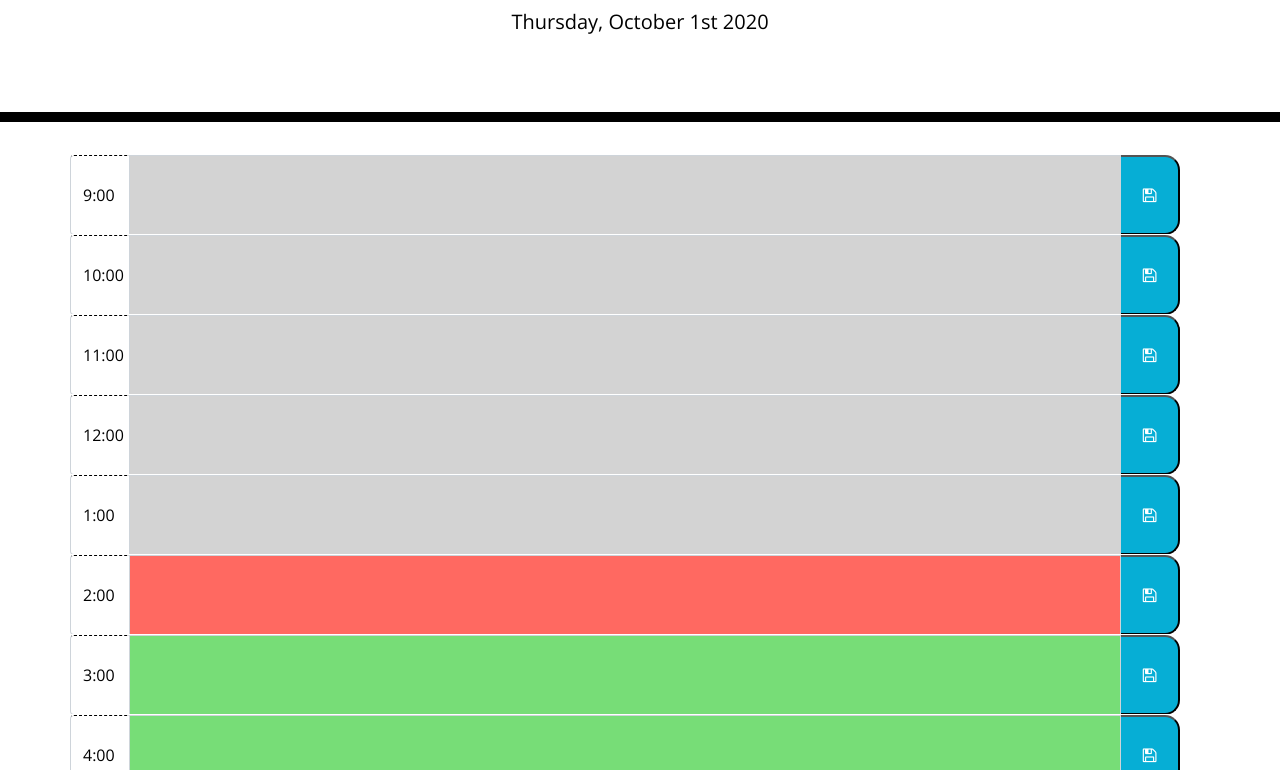
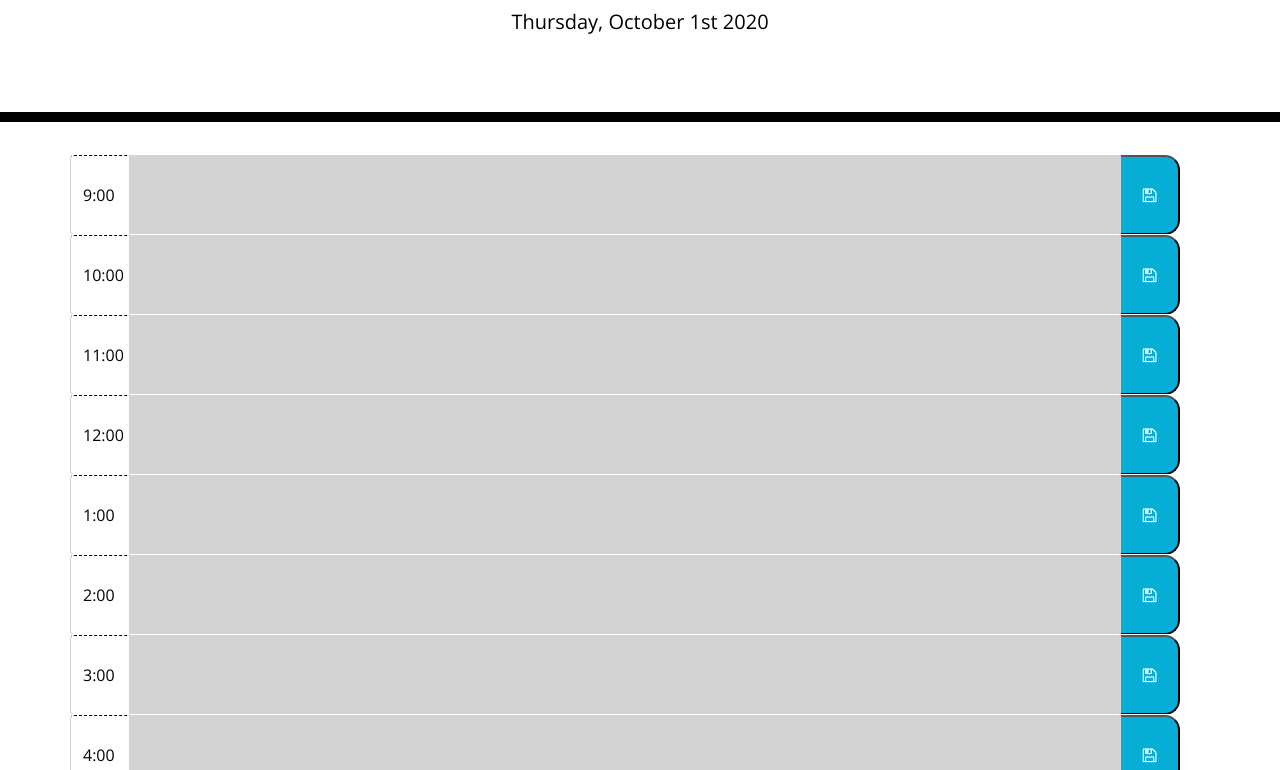
Before and after one commit to LindseyM20/planner-application, a plain HTML site: page index.html in a window 1280 px wide. Shown: the part 182-952 px from the top of the page. Drawn offline with nearby package versions, Linux system fonts and the light colour scheme.

Commit message:
Readme updates, final touches

```diff
--- a/assets/js/script.js
+++ b/assets/js/script.js
@@ -3,11 +3,10 @@ $(document).ready(function () {
   // Current day/date display
   $("#currentDay").html(moment().format("dddd, MMMM Do YYYY"));
 
-  var currentTime = 14
-  // (moment().format("HH"));
+  var currentTime = (moment().format("HH"));
 
-  // Pull from local storage and print saved data on time blocks
-  for (var i = 8; i < 19; i++) {
+  // Fetch from local storage and print saved data on time blocks
+  for (var i = 9; i < 19; i++) {
     $("#time-" + i).val(localStorage.getItem(i));
   }
 
```
Also changed, not shown: index.html (+0 -10 lines), 2 other files.
